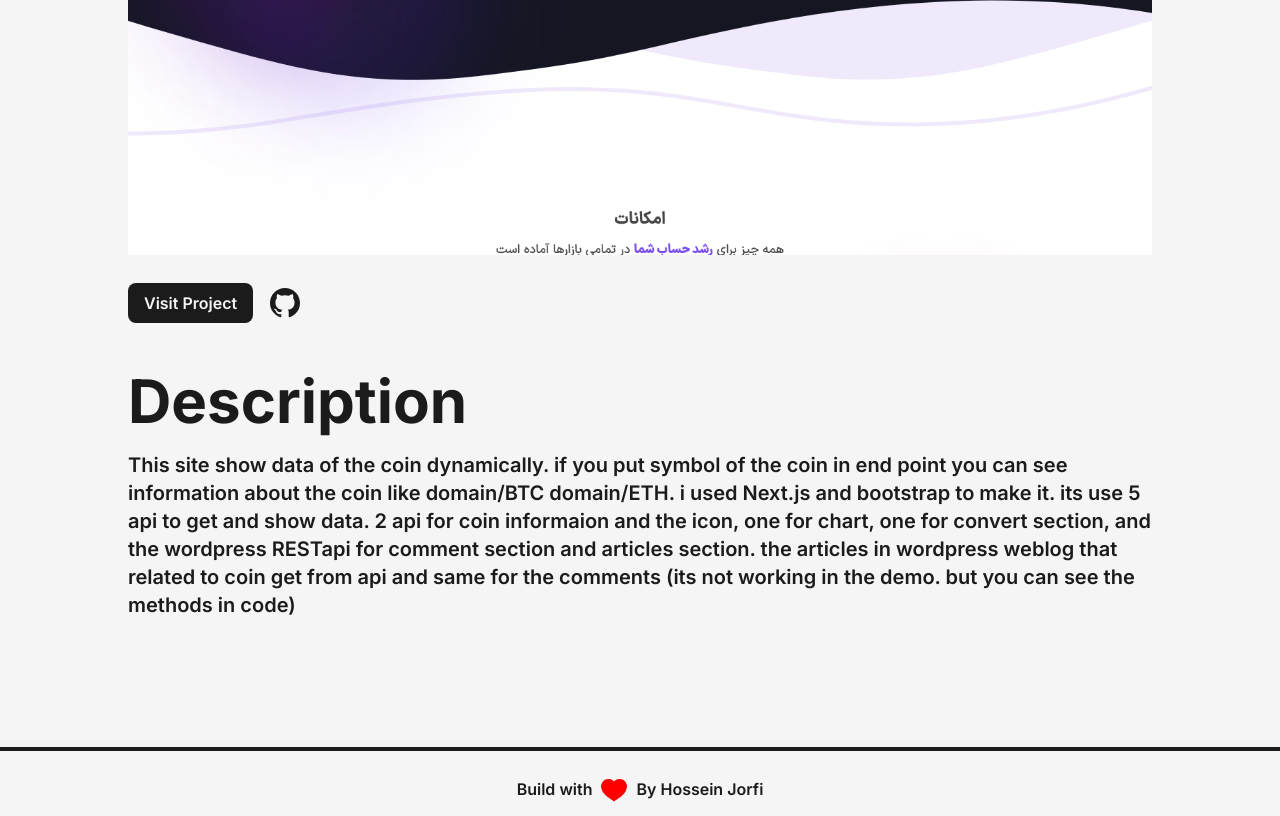
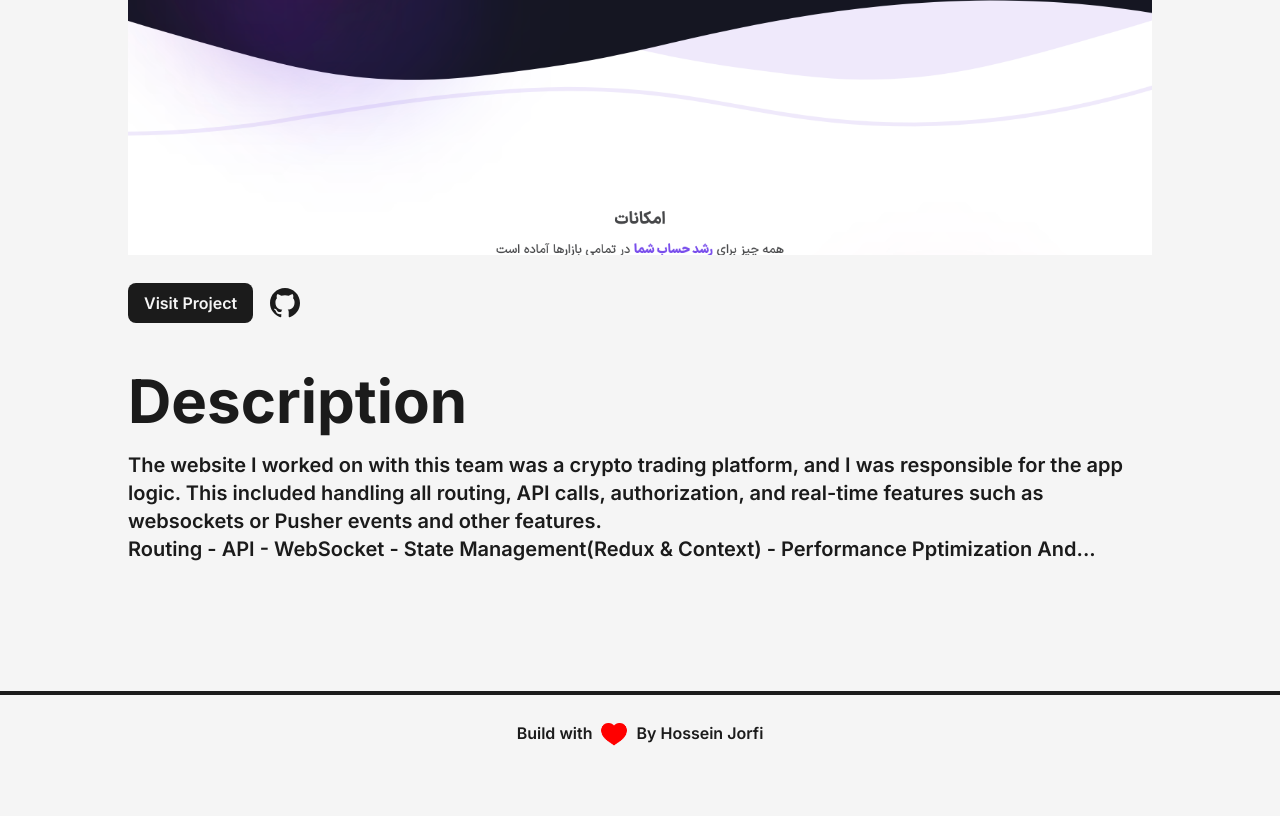
Before and after one commit to hossein-jorfi/portfolio-website, a Next.js app: page /Projects/botlyzer in a window 1280 px wide. Shown: the part 430-1246 px from the top of the page. After the commit the page ends 1201 px from the top, so only its background shows below. Built offline with nearby package versions, Linux system fonts and the light colour scheme.

Commit message:
edit decription

```diff
--- a/src/components/templates/projects/Botlyzer.tsx
+++ b/src/components/templates/projects/Botlyzer.tsx
@@ -10,25 +10,20 @@ const Botlyzer = () => {
         <Image src={MainImage} alt="project" />
       </div>
       <div className="">
-        <ProjectDetailLink
-          demo="https://app.dealbot.ir/"
-          github=""
-        />
+        <ProjectDetailLink demo="https://app.dealbot.ir/" github="" />
         <div className="mt-10">
           <AnimatedText
             title="Description"
             className="text-left !text-3xl sm:!text-6xl"
           />
           <p className="mt-3 font-semibold text-xl text-dark dark:text-light">
-            This site show data of the coin dynamically. if you put symbol of
-            the coin in end point you can see information about the coin like
-            domain/BTC domain/ETH. i used Next.js and bootstrap to make it. its
-            use 5 api to get and show data. 2 api for coin informaion and the
-            icon, one for chart, one for convert section, and the wordpress
-            RESTapi for comment section and articles section. the articles in
-            wordpress weblog that related to coin get from api and same for the
-            comments (its not working in the demo. but you can see the methods
-            in code)
+            The website I worked on with this team was a crypto trading
+            platform, and I was responsible for the app logic. This included
+            handling all routing, API calls, authorization, and real-time
+            features such as websockets or Pusher events and other features.
+            <br />
+            Routing - API - WebSocket - State Management(Redux & Context) -
+            Performance Pptimization And...
           </p>
         </div>
       </div>
```
